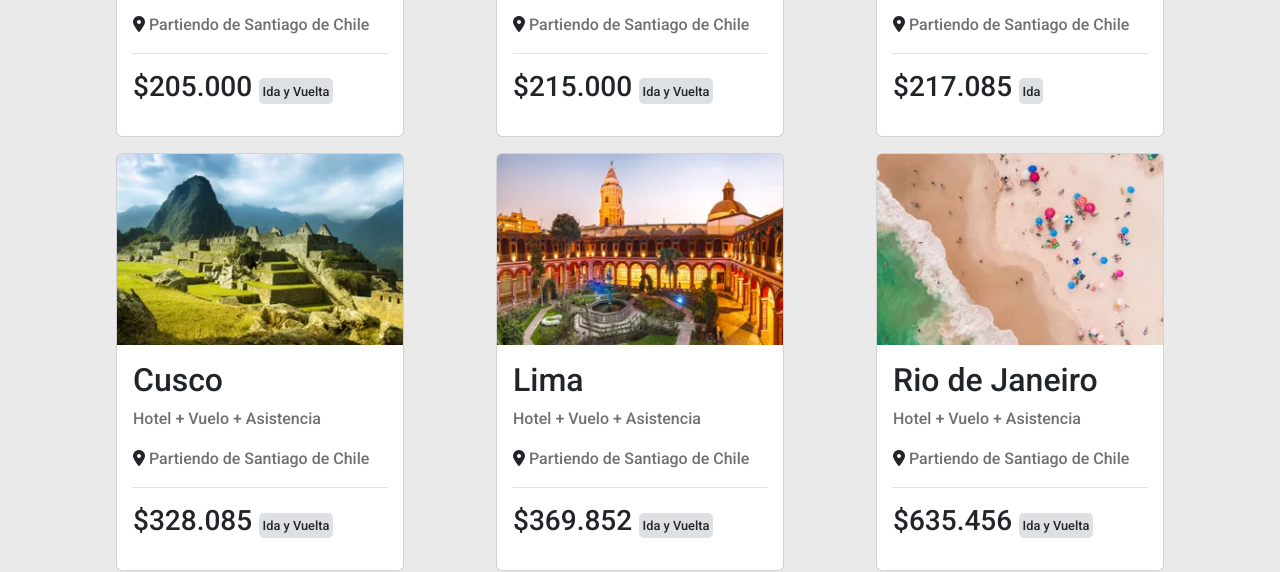
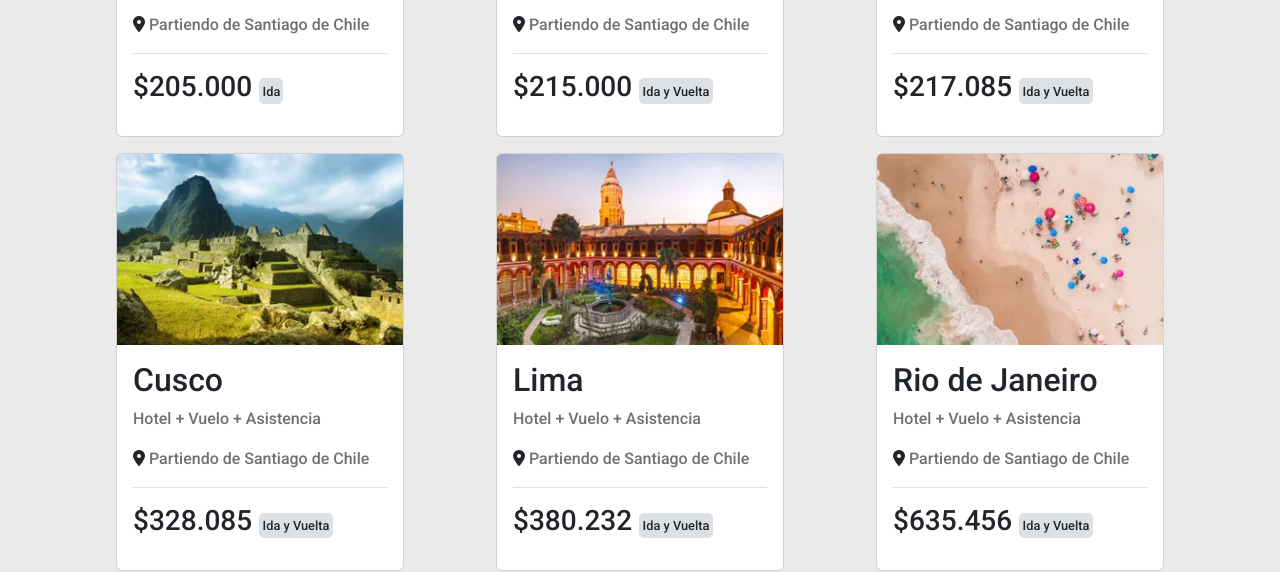
Before and after one commit to MichelleFaure/desafio4, a plain HTML site: page index.html in a window 1280 px wide. Shown: the part 414-986 px from the top of the page. Drawn offline with nearby package versions, Linux system fonts and the light colour scheme.

Commit message:
cambio de precio

```diff
--- a/index.html
+++ b/index.html
@@ -60,7 +60,7 @@
                         </div>
                         <div class="pt-3 card_price">
                             <h3>$205.000</h3>
-                            <p>Ida y Vuelta</p>
+                            <p>Ida </p>
                         </div>
                     </div>
                 </div>
@@ -94,7 +94,7 @@
                         </div>
                         <div class="pt-3 card_price">
                             <h3>$217.085</h3>
-                            <p>Ida</p>
+                            <p>Ida y Vuelta</p>
                         </div>
                     </div>
                 </div>
@@ -127,7 +127,7 @@
                             <p>Partiendo de Santiago de Chile</p>
                         </div>
                         <div class="pt-3 card_price">
-                            <h3>$369.852</h3>
+                            <h3>$380.232</h3>
                             <p>Ida y Vuelta</p>
                         </div>
                     </div>
```
